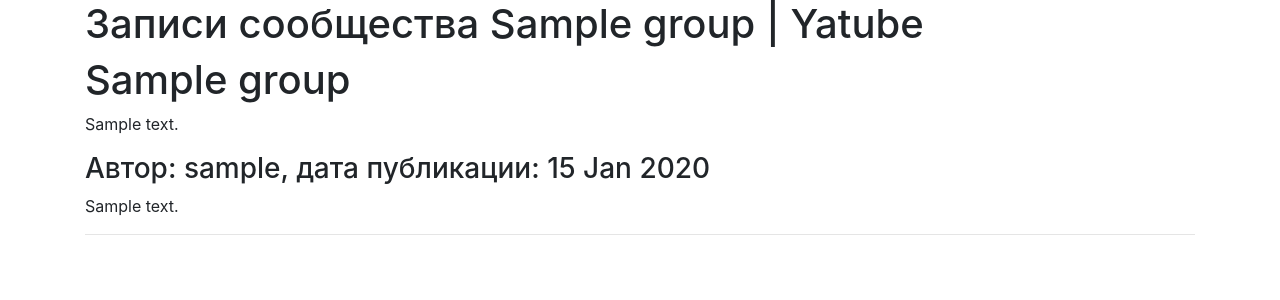
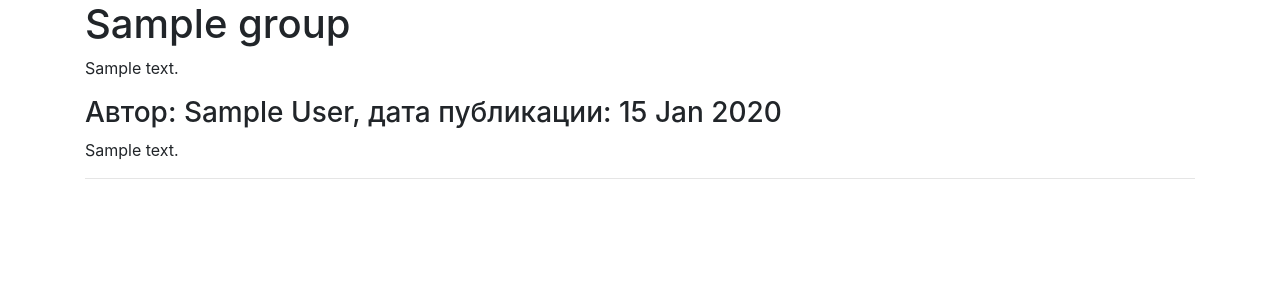
Before and after one commit to Fastex007/hw02_community, a Django app: a page that uses templates/group.html in a window 1280 px wide. Shown: the top 300 px of the page. Run offline with Django 3.2, Linux system fonts and the light colour scheme; tables that the repository leaves empty hold one stand-in row (values such as "Sample post"); some libraries are stand-ins or nearby versions.

Commit message:
Final homework. Sprint 3. Bug fixing after review

```diff
--- a/posts/admin.py
+++ b/posts/admin.py
@@ -15,5 +15,6 @@
     list_filter = ('title',)
     empty_value_display = '-пусто-'
 
+
 admin.site.register(Post, PostAdmin)
 admin.site.register(Group, GroupAdmin)
--- a/posts/models.py
+++ b/posts/models.py
@@ -3,6 +3,7 @@
 
 
 User = get_user_model()
+
 
 class Group(models.Model):
     title = models.CharField(max_length=200)
@@ -19,4 +20,7 @@
     author = models.ForeignKey(User, on_delete=models.CASCADE,
                                related_name='posts')
     group = models.ForeignKey(Group, blank=True, null=True,
-                              on_delete=models.PROTECT)
+                              on_delete=models.SET_NULL, related_name='posts')
+
+    class Meta:
+        ordering = ['-pub_date']
--- a/posts/urls.py
+++ b/posts/urls.py
@@ -1,7 +1,8 @@
 from django.urls import path
 from . import views
 
+
 urlpatterns = [
-    path('', views.index, name="index"),
-    path('<slug>', views.group_posts, name="group posts"),
+    path('', views.index, name='index'),
+    path('group/<slug:slug>', views.group_posts, name='group posts'),
 ]
--- a/posts/views.py
+++ b/posts/views.py
@@ -1,11 +1,13 @@
 from django.shortcuts import render, get_object_or_404
 from .models import Post, Group
 
+
 def index(request):
-    latest = Post.objects.order_by('-pub_date')[:11]
-    return render(request, "index.html", {"posts": latest})
+    latest = Post.objects.all()[:11]
+    return render(request, 'index.html', {'posts': latest})
+
 
 def group_posts(request, slug):
     group = get_object_or_404(Group, slug=slug)
-    posts = Post.objects.filter(group=group).order_by("-pub_date")[:12]
-    return render(request, "group.html", {"group": group, "posts": posts})
+    posts = group.posts.all()[:12]
+    return render(request, 'group.html', {'group': group, 'posts': posts})
--- a/templates/group.html
+++ b/templates/group.html
@@ -1,17 +1,16 @@
 {% extends "base.html" %}
-{% block title %}Записи сообщества {{ group.title }} {% endblock %}
-{% block header %}Записи сообщества {{ group.title }} | Yatube{% endblock %}
+{% block title %}Записи сообщества {{ group.title }}{% endblock %}
+{% block header %}{{ group.title }}{% endblock %}
 {% block content %}
-    <h1>{{ group.title }}</h1>
     <p>
         {{ group.description }}
     </p>
     {% for post in posts %}
         <h3>
-            Автор: {{ post.author }}, дата публикации: {{ post.pub_date|date:"d M Y" }}
+            Автор: {{ post.author.first_name }} {{ post.author.last_name }}, дата публикации: {{ post.pub_date|date:"d M Y" }}
         </h3>
         <p>
-            {{ post.text }}
+            {{ post.text|linebreaksbr }}
         </p>
         <hr>
     {% endfor %}
--- a/yatube/urls.py
+++ b/yatube/urls.py
@@ -1,8 +1,8 @@
 from django.contrib import admin
 from django.urls import path, include
 
+
 urlpatterns = [
     path('', include('posts.urls')),
-    path('group/', include('posts.urls')),
     path('admin/', admin.site.urls),
 ]
```
